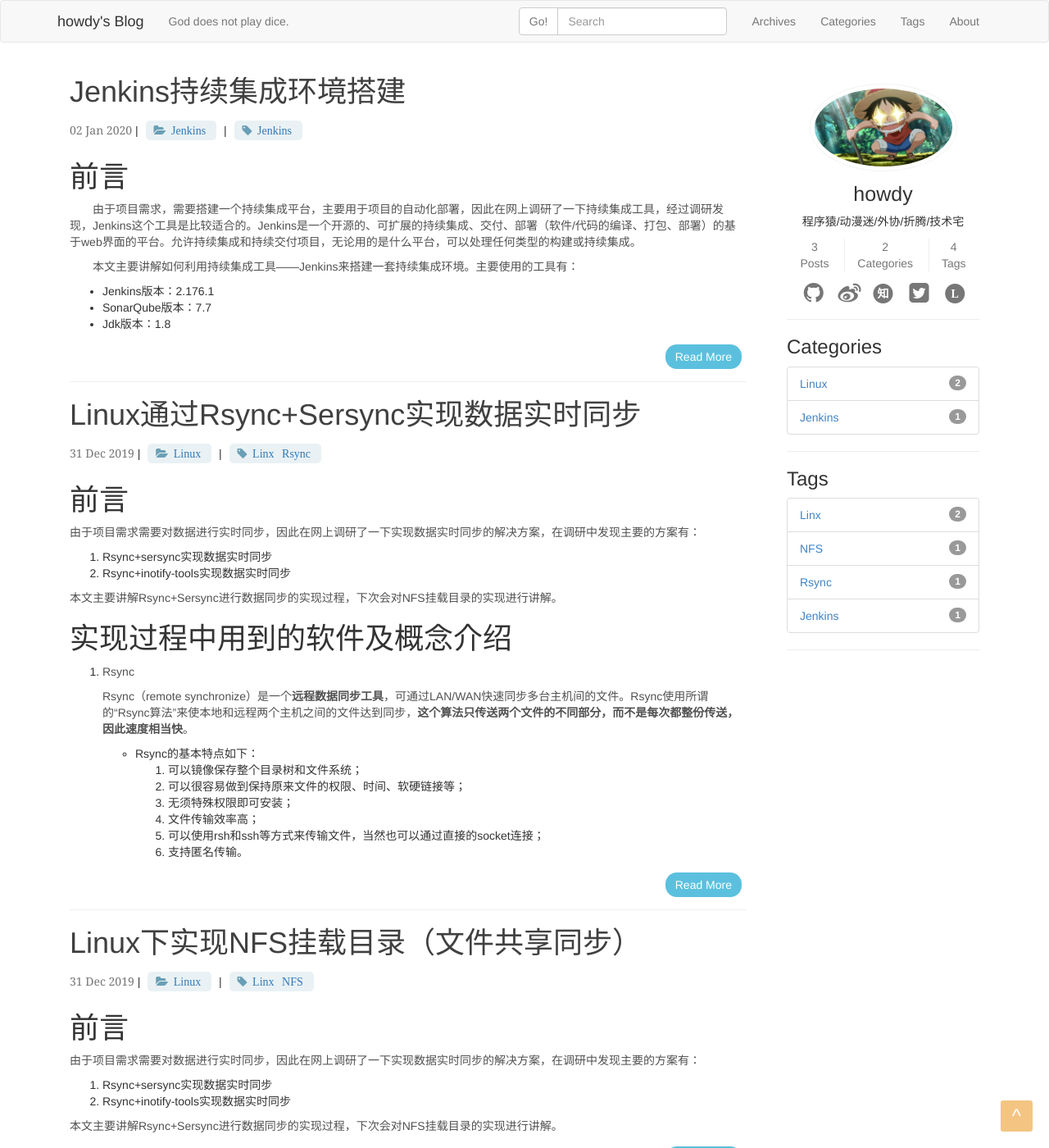
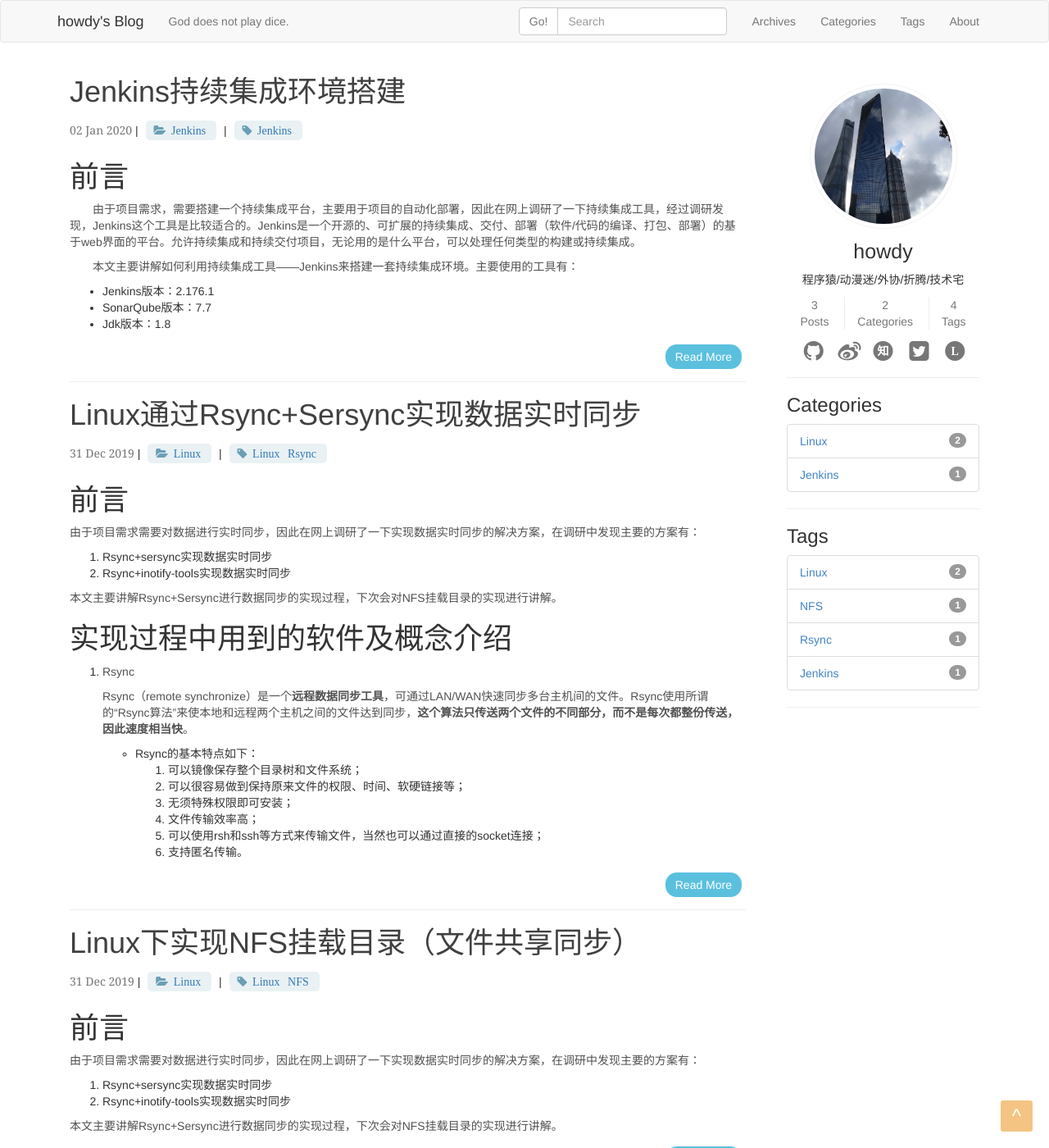
Before and after one commit to howdypl/howdypl.github.io, a Jekyll site: the page built from index.html, in a window 1280 px wide and 1400 px high. Shown: the whole window at 82% size. Built offline with Jekyll 4.4.1, drawn with Linux system fonts in a browser that asks for light colours; the list of posts is cut into pages by our own code.

Commit message:
fix(blog): 修改头像和错误的tag

```diff
--- a/_includes/sidebar_main.html
+++ b/_includes/sidebar_main.html
@@ -1,6 +1,6 @@
 <div class="sidebar-content" id="sidebar">
   <div class="author-avatar">
-    <img src="{{ site.baseurl }}/assets/img/author_avatar.jpg" alt="lszero">
+    <img src="{{ site.baseurl }}/assets/img/author_avatar.png" alt="lszero">
   </div>
 
   <div class="brief-intro">
--- a/_posts/2019-12-31-linux-nfs.md
+++ b/_posts/2019-12-31-linux-nfs.md
@@ -3,7 +3,7 @@ layout: post
 title:  "Linux下实现NFS挂载目录（文件共享同步）"
 date:  2019-12-31 10:34:00
 categories: Linux
-tags: [Linx, NFS]
+tags: [Linux, NFS]
 ---
 # 前言
 由于项目需求需要对数据进行实时同步，因此在网上调研了一下实现数据实时同步的解决方案，在调研中发现主要的方案有：
--- a/_posts/2019-12-31-linux-rsync-sersync.md
+++ b/_posts/2019-12-31-linux-rsync-sersync.md
@@ -3,7 +3,7 @@ layout: post
 title:  "Linux通过Rsync+Sersync实现数据实时同步"
 date:  2019-12-31 14:34:00
 categories: Linux
-tags: [Linx, Rsync]
+tags: [Linux, Rsync]
 ---
 # 前言
 由于项目需求需要对数据进行实时同步，因此在网上调研了一下实现数据实时同步的解决方案，在调研中发现主要的方案有：
```
Also changed, not shown: assets/img/author_avatar.png (added), 1 other file.
